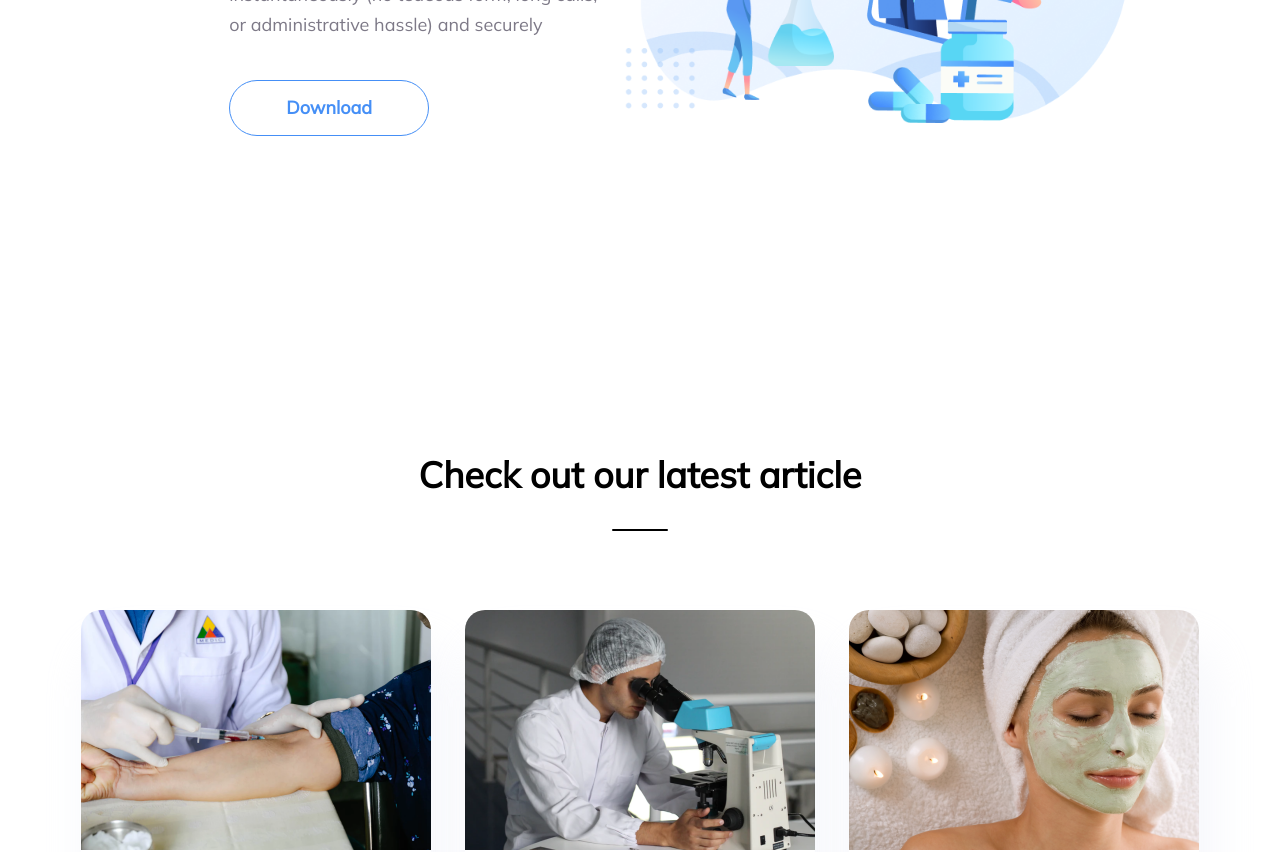
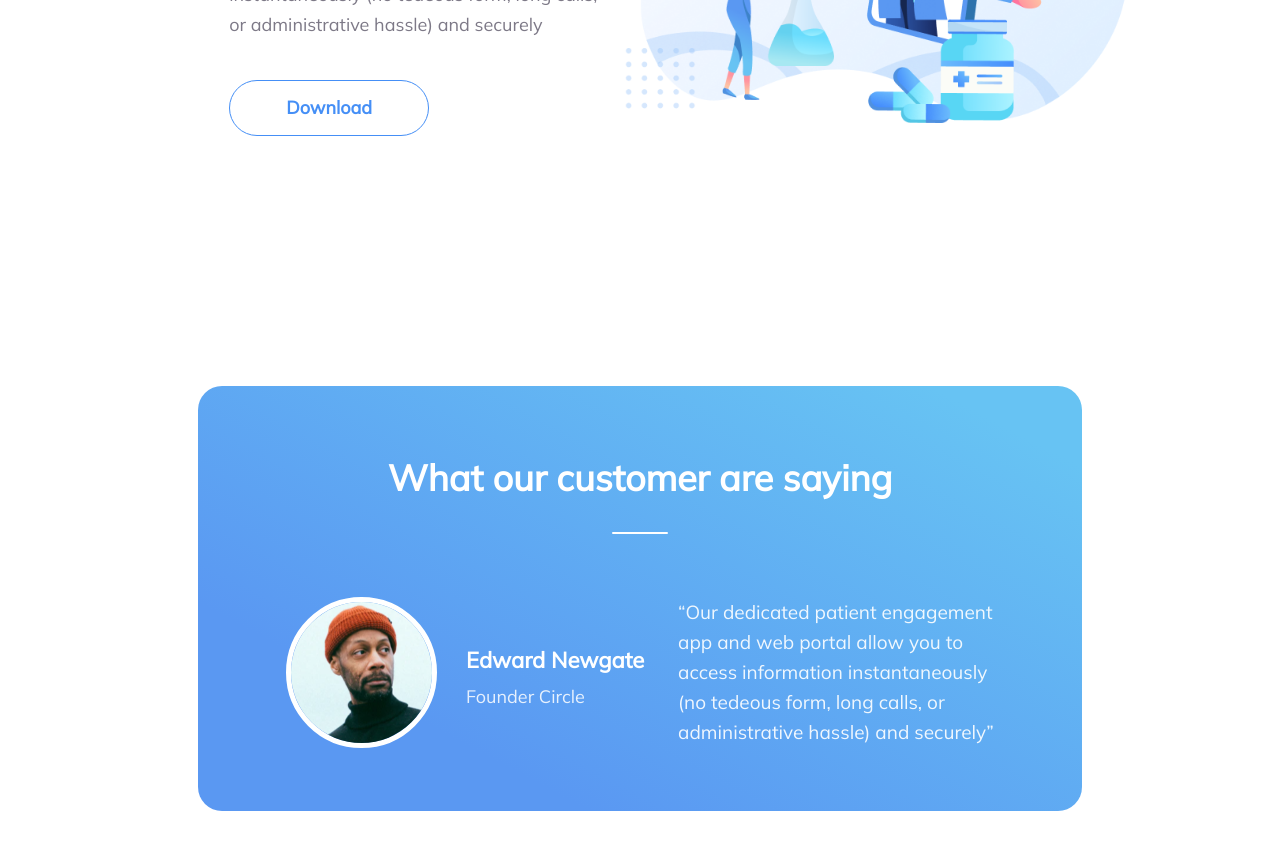
Before and after one commit to Vladislav-Zyuzko/zyuzko-web, a React (Vite) app: page / in a window 1280 px wide. Shown: the part 3000-3852 px from the top of the page. Built offline with nearby package versions, Linux system fonts and the light colour scheme.

Commit message:
add slider content

```diff
--- a/src/components/HCSlider/HCSlider.tsx
+++ b/src/components/HCSlider/HCSlider.tsx
@@ -1,9 +1,19 @@
+import sliderContents from '../../data/HCSliderContentData';
 import HCTitle from '../HCTitle/HCTitle';
+import HCSliderContent from '../HCSliderContent/HCSliderContent';
 import HCSliderCss from './HCslider.module.css';
 
 function HCSlider(props: HCTitleProps) {
-    return <article>
-        <HCTitle title={props.title} color={props.color} />
+    return <article className={HCSliderCss.sliderContainer}>
+        <section className={HCSliderCss.sliderContent}>
+            <HCTitle title={props.title} color={props.color} />
+            <div className={HCSliderCss.sliderContentContainer}>
+                {HCSliderContent(sliderContents[0])}
+            </div>
+        </section>
+        <section className={HCSliderCss.sliderController}>
+
+        </section>
     </article>
 }
 
--- a/src/components/HCSlider/HCslider.module.css
+++ b/src/components/HCSlider/HCslider.module.css
@@ -0,0 +1,30 @@
+.sliderContainer {
+    display: flex;
+    flex-direction: column;
+    align-items: center;
+    width: 70%;
+    row-gap: 42px;
+}
+
+.sliderContent {
+    display: flex;
+    flex-direction: column;
+    align-items: center;
+    width: 100%;
+    height: 361px;
+    background: var(--slider-gradient);
+    border-radius: 24px;
+    padding-top: 64px;
+}
+
+.sliderContentContainer {
+    display: flex;
+    align-items: center;
+    height: 100%;
+    margin-left: 10%;
+    margin-right: 10%;
+}
+
+.sliderController {
+
+}
--- /dev/null
+++ b/src/components/HCSliderContent/HCSliderContent.tsx
@@ -0,0 +1,18 @@
+import HCSliderContentCss from './HCsliderContent.module.css';
+
+function HCSliderContent(props: HCSliderContentProps) {
+    return <section className={HCSliderContentCss.sliderContentContainer}>
+        <div className={HCSliderContentCss.sliderContentAvatarContainer}>
+            <div className={HCSliderContentCss.sliderContentAvatar}>
+                <img src={props.avatarImage} alt="avatar-image" />
+            </div>
+            <div className={HCSliderContentCss.sliderContentAvatarDescription}>
+                <h3>{props.avatarTitle}</h3>
+                <p>{props.avatarSubtitle}</p>
+            </div>
+        </div>
+        <p className={HCSliderContentCss.sliderContentText}>{props.contentText}</p>
+    </section>
+}
+
+export default HCSliderContent;
--- /dev/null
+++ b/src/components/HCSliderContent/HCsliderContent.module.css
@@ -0,0 +1,51 @@
+.sliderContentContainer {
+    display: flex;
+    justify-content: space-between;
+    width: 100%;
+}
+
+.sliderContentAvatarContainer {
+    display: flex;
+    align-items: center;
+    column-gap: 29px;
+}
+
+.sliderContentAvatar {
+    width: 141px;
+    height: 141px;
+    border-radius: 50%;
+    overflow: hidden;
+    border: 5px solid var(--primary-white);
+}
+
+.sliderContentAvatar img {
+    width: 141px;
+    height: 141px;
+}
+
+.sliderContentAvatarDescription h3 {
+    margin: 0px;
+    color: var(--primary-white);
+    font-size: 22px;
+    font-weight: 700;
+    line-height: 48px;
+}
+
+.sliderContentAvatarDescription p {
+    margin: 0px;
+    color: var(--low-dim-white);
+    font-size: 18px;
+    font-weight: 400;
+    line-height: 25px;
+}
+
+.sliderContentText {
+    display: flex;
+    align-items: center;
+    width: 44.625%;
+    color: var(--dim-white);
+    font-size: 19px;
+    font-style: normal;
+    font-weight: 400;
+    line-height: 30px;
+}
--- /dev/null
+++ b/src/data/HCSliderContentData.tsx
@@ -0,0 +1,13 @@
+import { appStrings} from "../strings";
+import avatarImage1 from '../assets/images/avatar.png';
+
+const sliderContents: HCSliderContentProps[] = [
+    {
+        avatarTitle: appStrings.sliderAvatarTitle,
+        avatarSubtitle: appStrings.sliderAvaterDescription,
+        avatarImage: avatarImage1,
+        contentText: appStrings.sliderText,
+    }
+]
+
+export default sliderContents;
--- a/src/index.css
+++ b/src/index.css
@@ -7,9 +7,15 @@
 
   --primary-white: #fff;
 
+  --dim-white: rgba(255, 255, 255, 0.90);
+
+  --low-dim-white: rgba(255, 255, 255, 0.85);
+
   --shadow-white: rgba(229, 233, 246, 0.4);
 
   --primary-gradient: linear-gradient(183deg, #67C3F3 -8.57%, #5A98F2 82.96%);
+
+  --slider-gradient: linear-gradient(208deg, #67C3F3 9.05%, #5A98F2 76.74%);
 
   --primary-blue: #458FF6;
 
--- /dev/null
+++ b/src/interfaces/HCSliderContentProps.ts
@@ -0,0 +1,6 @@
+interface HCSliderContentProps {
+    contentText: string,
+    avatarImage: string,
+    avatarTitle: string,
+    avatarSubtitle: string,
+}
--- a/src/pages/Home/Home.tsx
+++ b/src/pages/Home/Home.tsx
@@ -47,7 +47,7 @@ function Home() {
         <div id={HomeCss.banner3}>
           {HCBanner(banners[2])}
         </div>
-        <div>
+        <div id={HomeCss.sliderContainer}>
           <HCSlider title={appStrings.sliderTitle} color={appColors.primaryWhite} />
         </div>
         <div id={HomeCss.articlesTitle}>
--- a/src/pages/Home/home.module.css
+++ b/src/pages/Home/home.module.css
@@ -102,6 +102,13 @@
     justify-content: center;
     margin-top: 72px;
     margin-bottom: 200px;
+}
+
+#sliderContainer {
+    display: flex;
+    justify-content: center;
+    width: 100%;
+    margin-top: 250px;
 }
 
 @media (max-width: 1200px) {
```
Also changed, not shown: src/assets/images/avatar.png.
